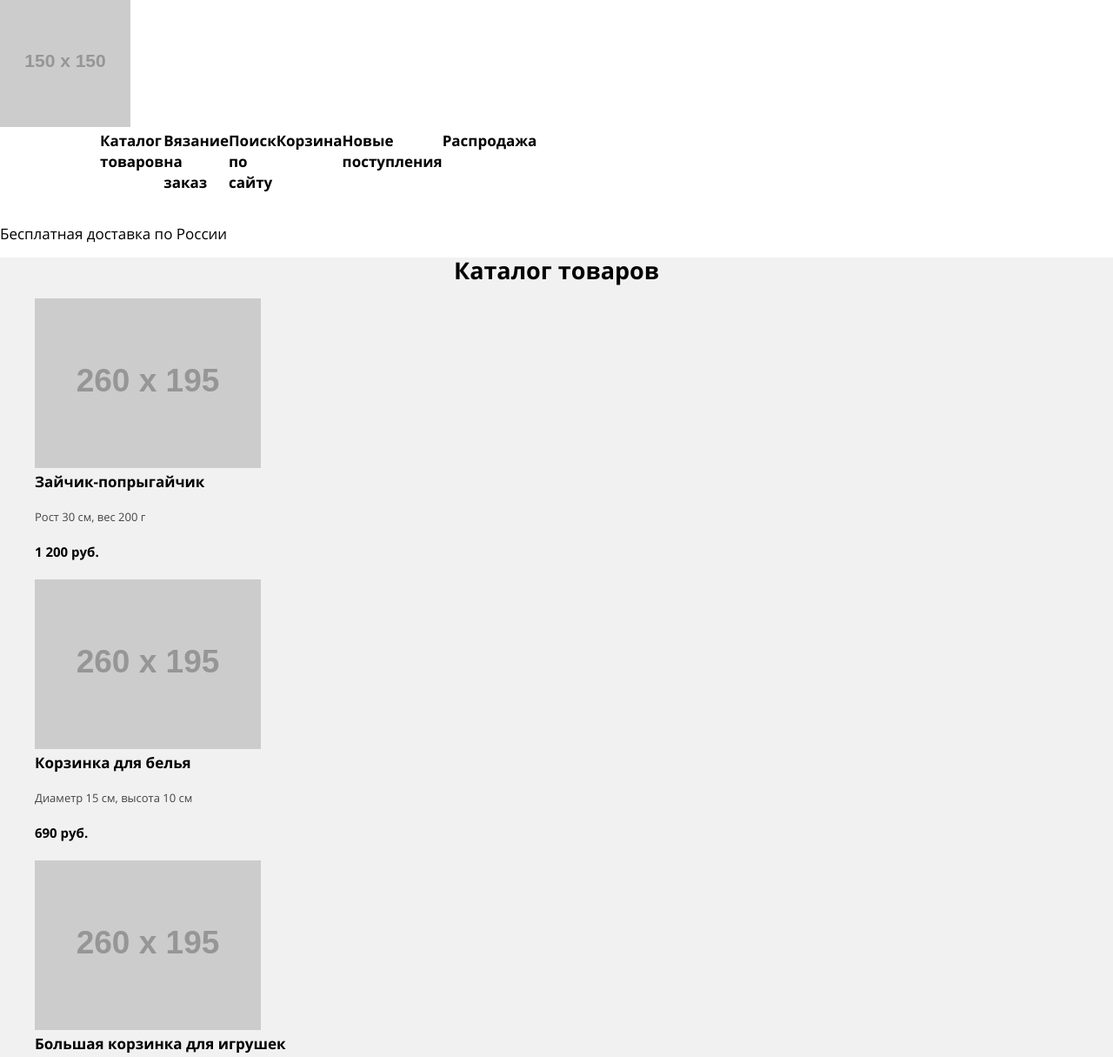
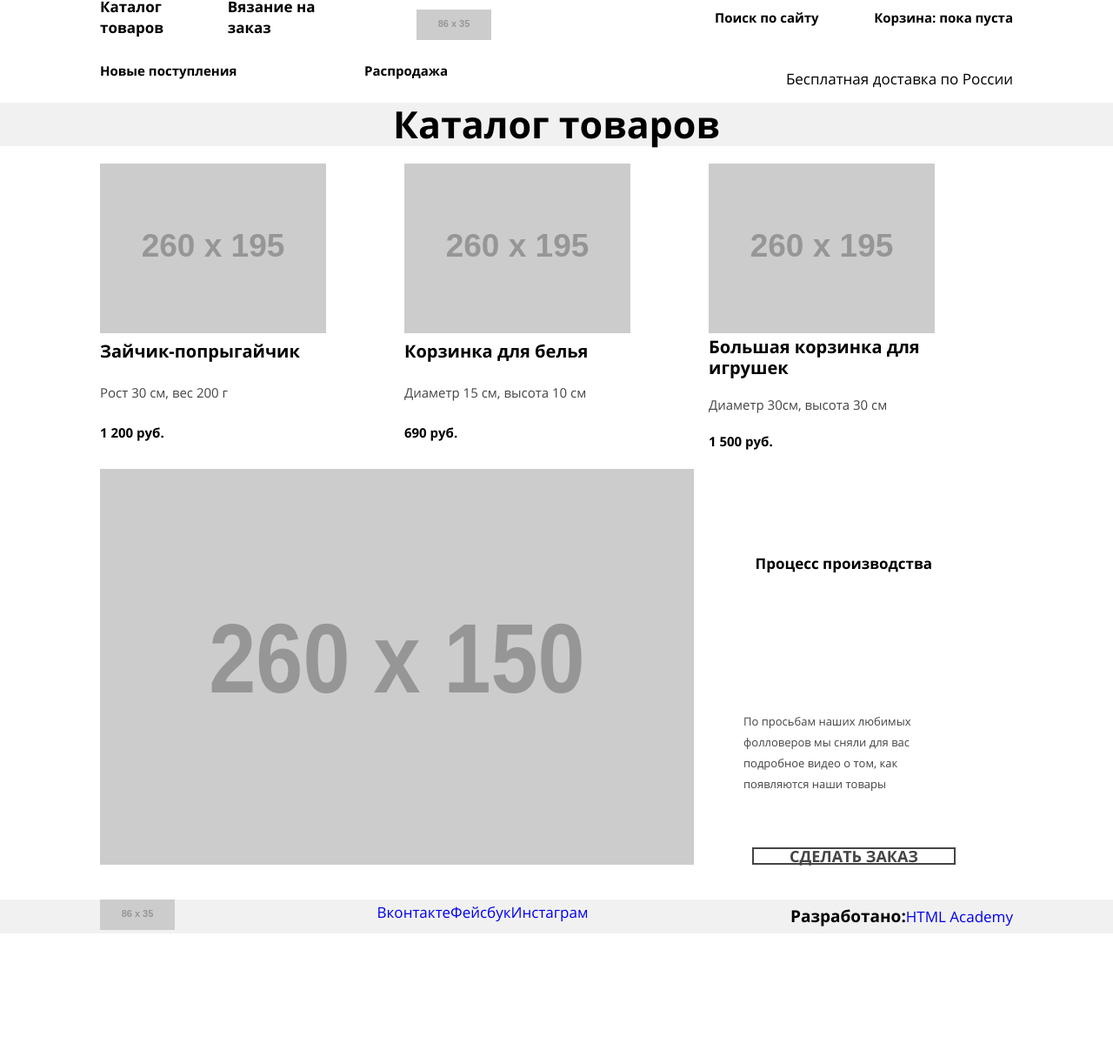
Before and after one commit to ddlein/1347475-mishka-21, a website: page source/catalog.html in a window 1280 px wide. Shown: the part 4-1219 px from the top of the page at 87% size. After the commit the page ends 1077 px from the top, so only its background shows below. Drawn offline with nearby package versions, Linux system fonts and the light colour scheme; files that its build step writes are made by us from their sources; placeholder pictures from the web are drawn by us.

Commit message:
Стилизация каталога

```diff
--- a/source/catalog.html
+++ b/source/catalog.html
@@ -10,25 +10,25 @@
 
 <body class="page__body">
   <header class="page-header">
-    <a class="page-header__logo" href="index.html">
-      <img src="https://via.placeholder.com/150x150" width="150" height="150" alt="Логотип Mishka">
+    <nav class="main-nav">
+      <div class="main-nav__wrapper">
+        <a class="main-nav__logo" href="index.html">
+          <img src="https://via.placeholder.com/86x35" width="86" height="35" alt="Логотип Mishka">
         </a>
-    <nav class="main-nav">
-      <button class="main-nav__toggle" type="button"><span>Открыть меню</span></button>
-      <div class="main-nav__wrapper">
+        <button class="main-nav__toggle" type="button">
+          <span>Открыть меню</span>
+        </button>
+        <a class="main-nav__link" href="#">Поиск по сайту</a>
+        <a class="main-nav__link" href="#">Корзина: пока пуста</a>
         <ul class="main-nav__list">
           <li class="main-nav__item">
-            <a class="main-nav__link" href="#">Каталог товаров</a>
+            <a class="main-nav__link" href="catalog.html">Каталог товаров</a>
           </li>
           <li class="main-nav__item">
             <a class="main-nav__link" href="form.html">Вязание на заказ</a>
           </li>
-          <li class="main-nav__item">
-            <a class="main-nav__link" href="#">Поиск по сайту</a>
-          </li>
-          <li class="main-nav__item">
-            <a class="main-nav__link" href="#">Корзина</a>
-          </li>
+        </ul>
+        <ul class="main-nav__list main-nav__list--new">
           <li class="main-nav__item">
             <a class="main-nav__link" href="#">Новые поступления</a>
           </li>
@@ -36,13 +36,13 @@
             <a class="main-nav__link" href="#">Распродажа</a>
           </li>
         </ul>
+        <p class="main-nav__about-delivery">Бесплатная доставка по России</p>
       </div>
-      <p class="main-nav__about-delivery">Бесплатная доставка по России</p>
     </nav>
   </header>
   <main class="page-main">
-    <div class="page-main__wrapper">
-      <h1 class="page-main__title">Каталог товаров</h1>
+    <h1 class="page-main__title page-main__title--catalog">Каталог товаров</h1>
+    <div class="page-main__wrapper--catalog">
       <ul class="catalog">
         <li class="catalog__item">
           <a class="catalog__link" href="#">
@@ -76,7 +76,7 @@
       <section class="process-making">
         <div class="process-making__wrapper">
           <h2 class="process-making__title">Процесс производства</h2>
-          <video src=""></video>
+          <img src="https://via.placeholder.com/260x150" width="260" height="150" alt="Видео">
           <p class="process-making__text">
             По просьбам наших любимых фолловеров мы сняли для вас подробное видео о том, как появляются наши товары
           </p>
@@ -88,6 +88,7 @@
   </main>
   <footer class="page-footer">
     <div class="page-footer__wrapper">
+      <div class="page-footer__img-wrapper">
         <img src="https://via.placeholder.com/86x35" width="86" height="35" alt="Логотип Мишка">
       </div>
       <div class="page-footer__social social">
@@ -107,6 +108,7 @@
         <b class="copyright__text">Разработано:</b>
         <a class="copyright__link" href="https://htmlacademy.ru/intensive/adaptive">HTML Academy</a>
       </div>
+    </div>
   </footer>
 
 </body>
--- a/source/sass/blocks/catalog.scss
+++ b/source/sass/blocks/catalog.scss
@@ -1,16 +1,27 @@
 .catalog {
+  margin: 0;
+  margin-top: 20px;
+  padding: 0;
+
   list-style: none;
 }
 
 .catalog__item-title {
+  display: block;
+
+  font-weight: 700;
   line-height: 24px;
-  font-weight: 700;
   color: $black;
-  display: block;
 }
 
 .catalog__item {
   margin-bottom: 20px;
+
+  @media (min-width: $tablet-width) {
+    display: grid;
+    grid-template-rows: auto 3fr 1fr;
+    grid-template-columns: 1fr 1fr;
+  }
 }
 
 .catalog__item-detail {
@@ -24,3 +35,59 @@
   font-size: 15px;
   line-height: 24px;
 }
+
+@media (min-width: $tablet-width) {
+  .catalog__link {
+    grid-row: 1/4;
+  }
+
+  .catalog__item-title {
+    grid-row: 1/2;
+    grid-column: 2/3;
+    font-size: 20px;
+  }
+
+  .catalog__item-detail {
+    grid-row: 2/3;
+    grid-column: 2/3;
+    font-size: 15px;
+  }
+
+  .catalog__item-cost {
+    grid-column: 2/3;
+  }
+}
+
+@media (min-width: $desktop-width) {
+  .catalog {
+    display: grid;
+    grid-template-columns: 1fr 1fr 1fr;
+  }
+
+  .catalog__item {
+    grid-auto-flow: row;
+    grid-template-columns: 1fr;
+    grid-template-rows: auto auto auto auto;
+    width: 316px;
+  }
+
+  .catalog__link {
+    grid-column: 1/2;
+    grid-row: 1/2;
+  }
+
+  .catalog__item-title {
+    grid-row: 2/3;
+    grid-column: 1/2;
+  }
+
+  .catalog__item-detail {
+    grid-row: 3/4;
+    grid-column: 1/2;
+  }
+
+  .catalog__item-cost {
+    grid-column: 1/2;
+    grid-row: 4/5;
+  }
+}
--- a/source/sass/blocks/page-main.scss
+++ b/source/sass/blocks/page-main.scss
@@ -3,19 +3,42 @@
   background-color: $grey;
 }
 
+.page-main__wrapper--catalog {
+  width: $mobile-wrapper;
+  margin: auto;
+
+  @media (min-width: $tablet-width) {
+    width: $tablet-wrapper;
+    margin: auto;
+  }
+
+  @media (min-width: $desktop-width) {
+    width: $desktop-wrapper;
+  }
+}
+
 .page-main__title {
   width: 260px;
+  margin: 0 auto;
+
   font-weight: 700;
   font-size: 27px;
   line-height: 30px;
-  margin: 0 auto;
   text-align: center;
 }
 
+.page-main__title--catalog {
+  width: 100%;
+  margin: auto;
+
+  background-color: $grey;
+}
+
 .page-main__nav-list {
-  list-style: none;
   margin: 0;
   padding: 0;
+
+  list-style: none;
 }
 
 .page-main__nav-item:nth-child(1) {
@@ -28,24 +51,30 @@
 
 .page-main__nav-link {
   display: inline-block;
-  color: $white;
+  padding: 10px 25px;
+
+  font-weight: bold;
   font-size: 19px;
   line-height: 24px;
-  font-weight: bold;
-  padding: 10px 25px;
+  color: $white;
 }
 
 .page-main__text {
   width: $mobile-wrapper;
+  margin: 0 auto;
+  margin-top: 30px;
+  margin-bottom: 25px;
+
   font-size: 13px;
   line-height: 24px;
-  margin: 0 auto;
-  margin-bottom: 25px;
-  margin-top: 30px;
 }
 
+@media (min-width: $tablet-width) {
+  .page-main__title--catalog {
+    font-size: 43px;
+    line-height: 50px;
+  }
 
-@media (min-width: $tablet-width) {
   .page-main {
     margin: 0 auto;
   }
@@ -69,6 +98,7 @@
 
   .page-main__text {
     width: $tablet-wrapper;
+
     font-size: 17px;
     line-height: 30px;
   }
--- a/source/sass/blocks/process-making.scss
+++ b/source/sass/blocks/process-making.scss
@@ -1,10 +1,91 @@
+.process-making {
+  width: $mobile-wrapper;
+  margin: auto;
+}
+
 .process-making__title {
   line-height: 24px;
   font-size: 17px;
+  width: 158px;
+  margin: auto;
 }
 
 .process-making__text {
   font-size: 13px;
   line-height: 24px;
   color: $grey-text;
+  width: 226px;
+  margin: auto;
 }
+
+.process-making a {
+  width: 158px;
+  display: inline-block;
+  margin-left: 42px;
+}
+
+@media (min-width: $tablet-width) {
+  .process-making {
+    width: $tablet-wrapper;
+  }
+
+  .process-making__title {
+    width: 226px;
+    grid-row: 2/3;
+  }
+
+  .process-making__text {
+    width: 513px;
+  }
+
+  .process-making__wrapper {
+    margin: auto;
+    display: grid;
+  }
+
+  .process-making__wrapper a {
+    width: 543px;
+    text-align: center;
+  }
+
+  .process-making__wrapper img {
+    width: 668px;
+    height: 455px;
+    margin: auto;
+  }
+}
+
+@media (min-width: $desktop-width) {
+  .process-making {
+    width: $desktop-wrapper;
+    margin: auto;
+  }
+
+  .process-making__wrapper {
+    grid-template-columns: 683px auto;
+    grid-template-rows: 1fr 1fr min-content;
+  }
+
+  .process-making__wrapper img {
+    width: 683px;
+    height: 455px;
+    margin: auto;
+    grid-row: 1/-1;
+  }
+
+  .process-making__wrapper a {
+    width: 230px;
+    text-align: center;
+    margin-left: 67px;
+  }
+
+  .process-making__title {
+    grid-column: 2/3;
+    grid-row: 1/2;
+  }
+
+  .process-making__text {
+    width: 253px;
+    grid-row: 2/3;
+  }
+}
```
Lines whose indentation alone changed are shown as unchanged.
